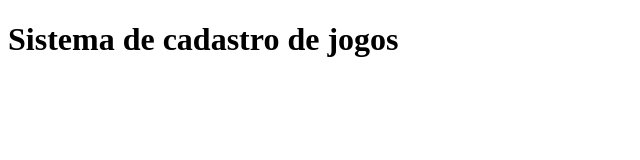
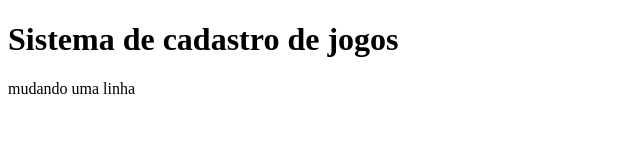
Before and after one commit to GabrielVian/sitema-de-cadastro, a plain HTML site: page index.html in a window 1280 px wide. Shown: the whole page, without its empty margins (0-640 px from the left). Drawn offline with Linux system fonts and the light colour scheme.

Commit message:
adicionando uma nova linha ao index.html

```diff
--- a/index.html
+++ b/index.html
@@ -8,6 +8,7 @@
 </head>
 <body>
     <h1>Sistema de cadastro de jogos</h1>
+    <p>mudando uma linha</p>
     <script src="app.js"></script>
 </body>
 </html>
```
